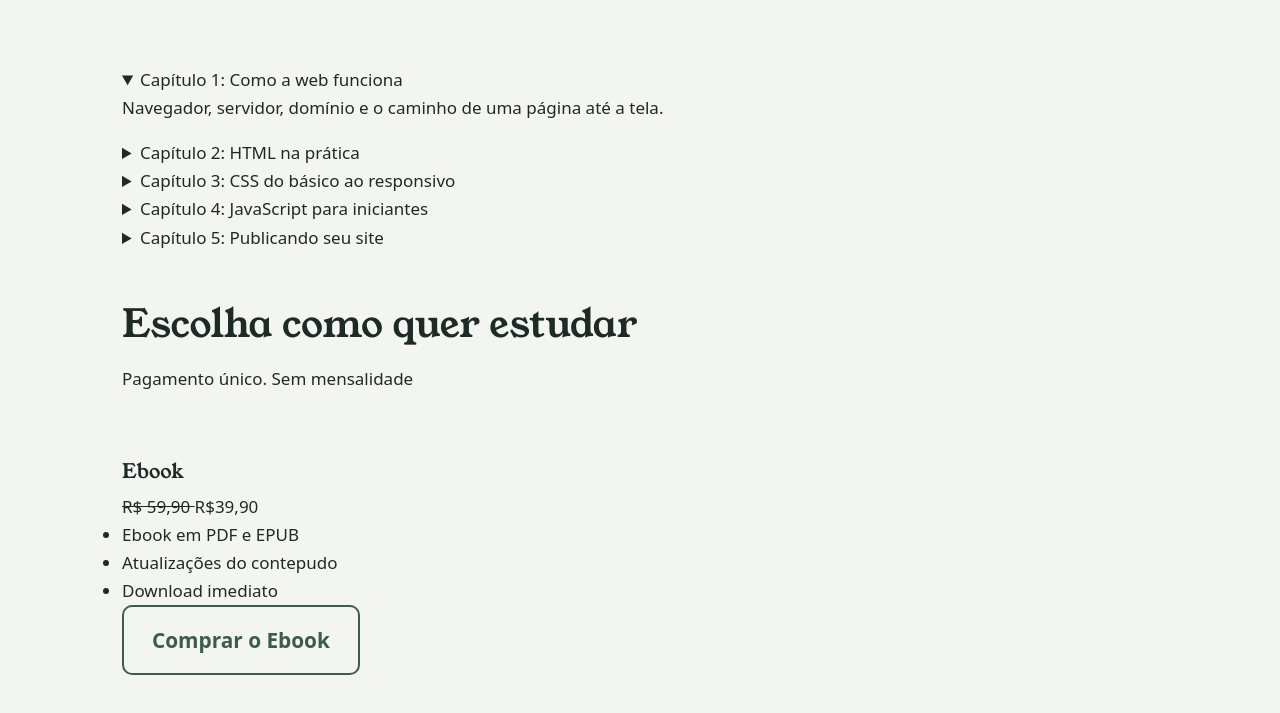
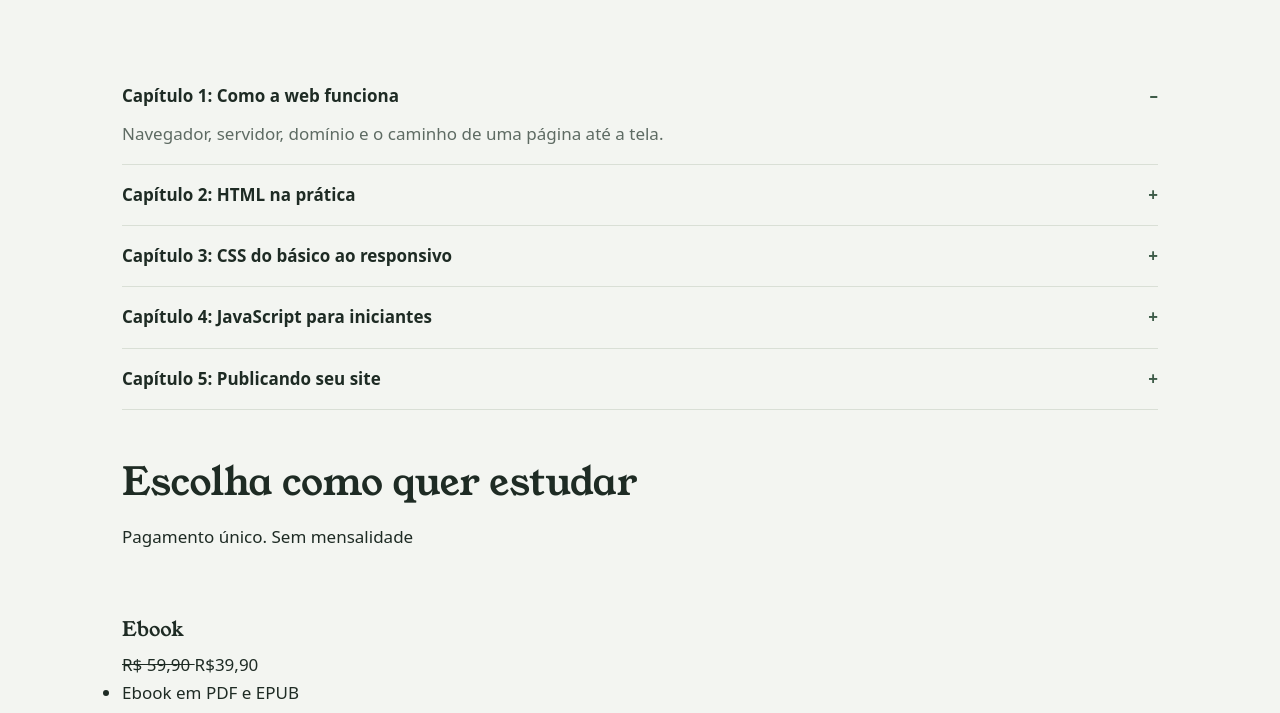
Before and after one commit to douglasjhonyy/11-LP-Ebook, a plain HTML site: page index.html in a window 1280 px wide. Shown: the part 1173-1886 px from the top of the page. Drawn offline with Linux system fonts and the light colour scheme.

Commit message:
sumary css

```diff
--- a/css/stats.css
+++ b/css/stats.css
@@ -25,25 +25,51 @@
     display: grid;
     grid-template-columns: repeat(3, 1fr);
     gap: 20px
-
 }
 
-.card{
+.card {
     background: var(--surface);
-    border:1px solid var(--line);
+    border: 1px solid var(--line);
     border-radius: 14px;
     padding: 26px;
 }
 
-.card h3{
+.card h3 {
     font-size: 1.12rem;
 }
 
-.card p{
+.card p {
     color: var(--muted);
     margin: 0;
 }
 
-.wrap .reveal{
+.wrap .reveal {
     padding-top: 50px;
 }
+
+/* sumário com <details> (abre e fecha sem JavaScript) */
+details {
+    border-bottom: 1px solid var(--line);
+    padding: 16px 0
+}
+
+summary {
+    cursor: pointer;
+    font-weight: 700;
+    list-style: none
+}
+
+summary::after {
+    content: "+";
+    float: right;
+    color: var(--moss)
+}
+
+details[open] summary::after {
+    content: "–"
+}
+
+details p {
+    margin: 10px 0 0;
+    color: var(--muted)
+}
```
